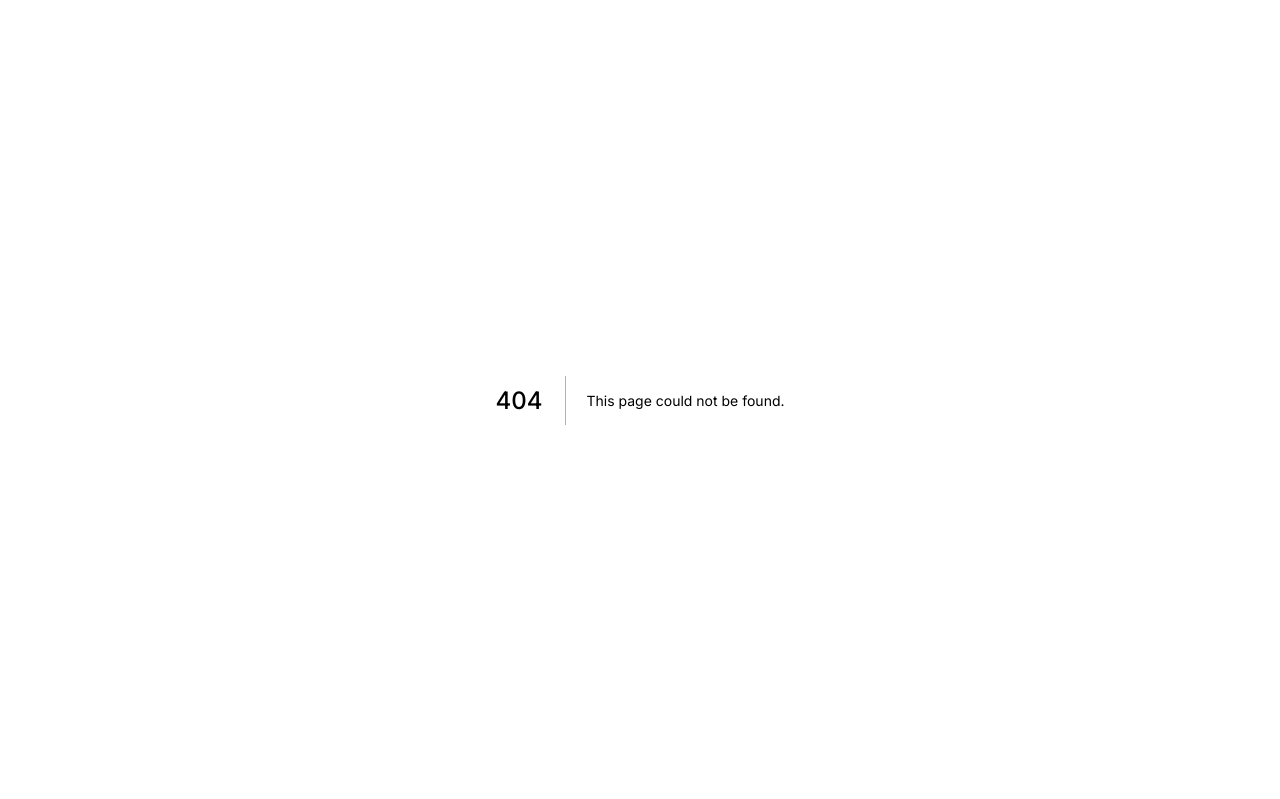
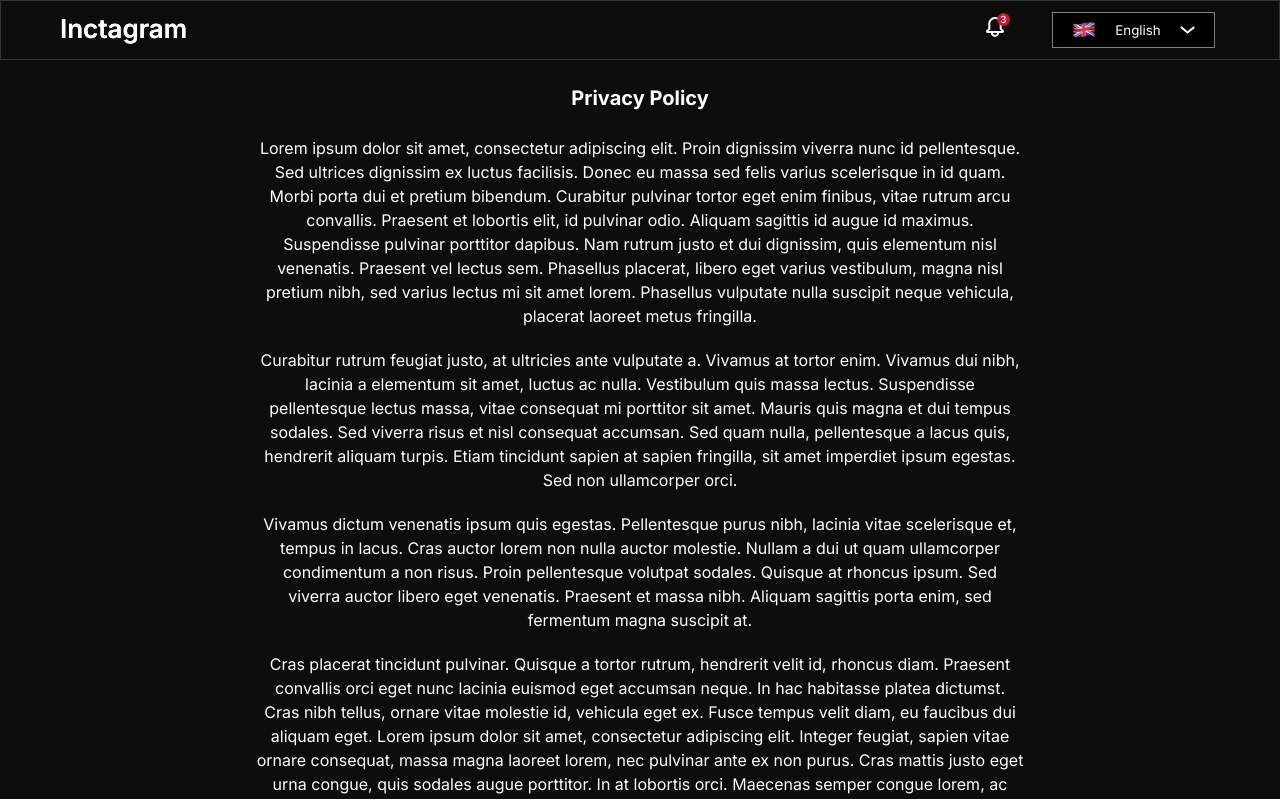
Before and after one commit to FightersForJustice/inctagram, a Next.js app: page /legal/privacy-policy in a window 1280 px wide. Before the commit this address had no page. Shown: the top 799 px of the page. Built offline with nearby package versions, Linux system fonts and the light colour scheme.

Commit message:
feat: add legal pages

```diff
--- /dev/null
+++ b/pages/legal/privacy-policy/index.tsx
@@ -0,0 +1,13 @@
+import { getLayout } from '@/components/Layout/Layout'
+import { PageWrapper } from '@/components/PageWrapper/PageWrapper'
+import { Legal } from '@/components/legal/Legal'
+
+const PrivacyPolicy = () => (
+  <PageWrapper>
+    <Legal title={'Privacy Policy'} />
+  </PageWrapper>
+)
+
+PrivacyPolicy.getLayout = getLayout
+
+export default PrivacyPolicy
```
Also changed, not shown: pages/legal/terms/index.tsx (added, +13 -0 lines).
